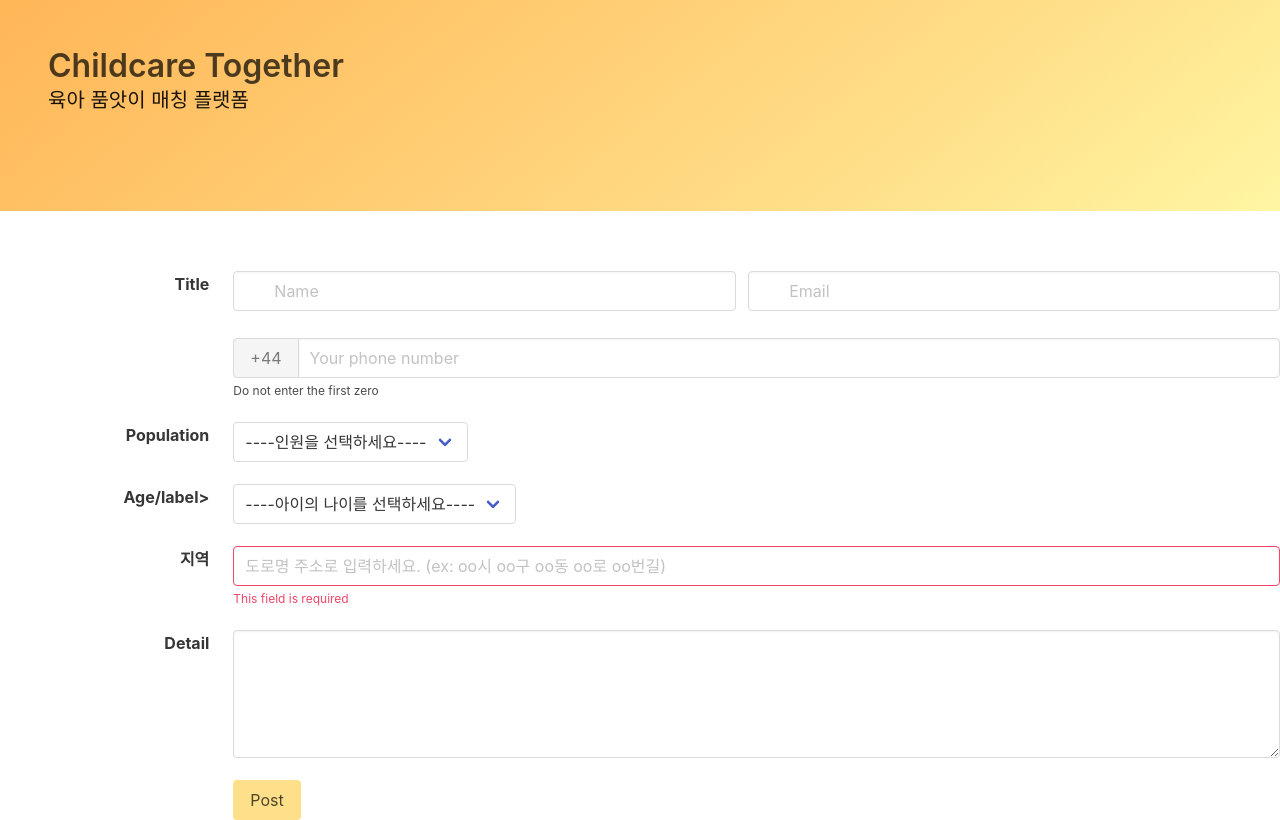
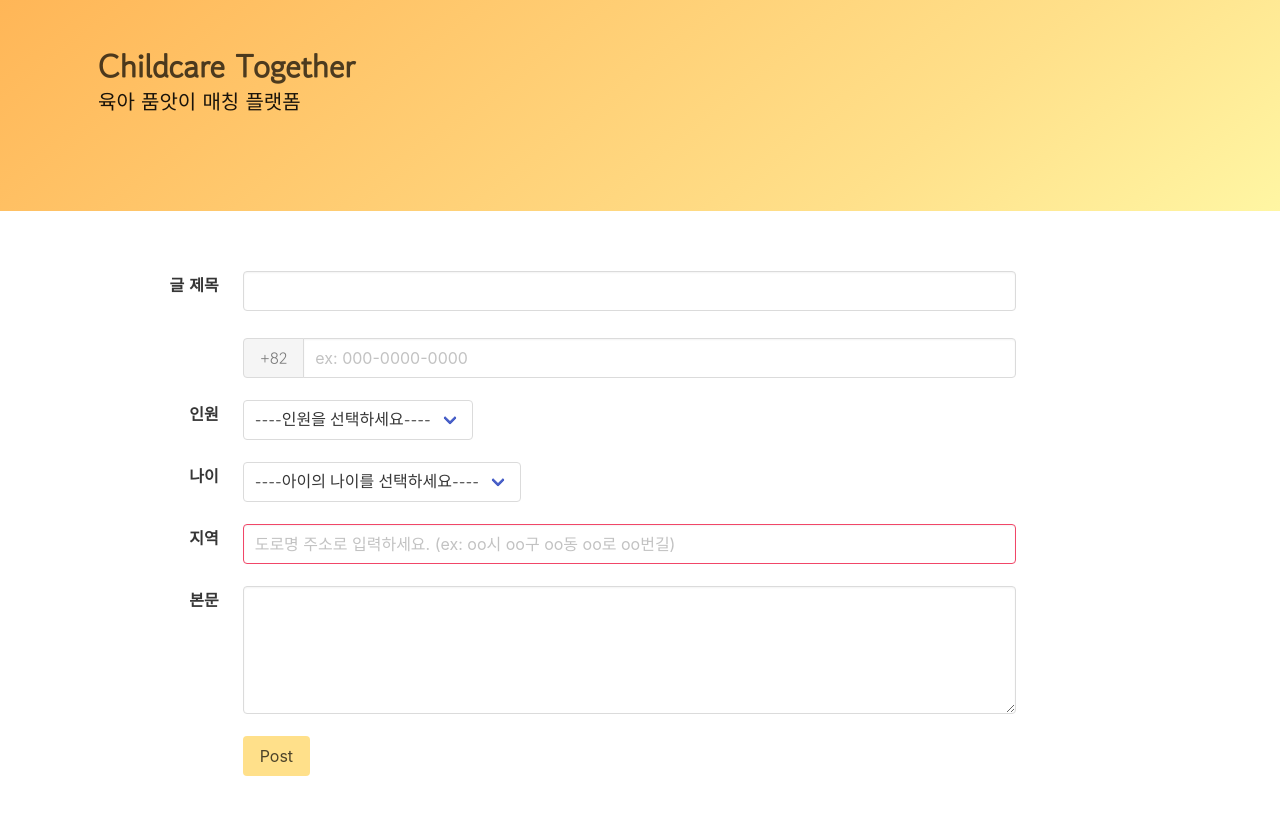
Before and after one commit to chw-owo/ChildCare, a Flask app: page /postingPage in a window 1280 px wide. After the commit the page ends 776 px from the top, so only its background shows below. Run offline with Flask 2, Linux system fonts and the light colour scheme.

Commit message:
postingPage1

```diff
--- a/app.py
+++ b/app.py
@@ -4,15 +4,11 @@ app = Flask(__name__)
 ## 메인페이지
 @app.route('/')
 def home():
-    return render_template('index.html')
+    return render_template('mainPage.html')
 
 @app.route('/postingPage')
 def post():
     return render_template('postingPage.html')
 
-@app.route('/testPage')
-def test():
-    return render_template('testPage.html')
-
 if __name__ == '__main__':
     app.run('0.0.0.0', port=5000, debug=True)
--- a/templates/postingPage.html
+++ b/templates/postingPage.html
@@ -8,18 +8,28 @@
 
     <!-- Bulma CSS 링크 -->
     <link rel="stylesheet" href="https://cdn.jsdelivr.net/npm/bulma@0.9.1/css/bulma.min.css">
-
+{#google font 링크#}
+    <link rel="preconnect" href="https://fonts.googleapis.com">
+    <link rel="preconnect" href="https://fonts.gstatic.com" crossorigin>
+    <link href="https://fonts.googleapis.com/css2?family=Gowun+Dodum&family=Nunito&family=Ubuntu:ital,wght@0,300;1,400&display=swap" rel="stylesheet">
 <style>
+    * {
+        font-family: 'Gowun Dodum';
+    }
     .hero{
         padding-bottom: 50px;
     }
-    .wrap{
+    .container{
         padding-top: 50px;
+        padding-right: 200px;
     }
     .field{
         padding-top: 5px;
     }
-
+    .title-box
+    {
+        padding-left: 50px;
+    }
 
 </style>
 </head>
@@ -27,6 +37,7 @@
 
     <section class="hero is-warning is-bold">
       <div class="hero-body">
+          <div class="title-box">
             <p class="title">
               Childcare Together
             </p>
@@ -34,33 +45,24 @@
               육아 품앗이 매칭 플랫폼
             </p>
           </div>
+      </div>
     </section>
 
-    <div class="wrap">
+    <div class="container">
         <div class="field is-horizontal">
           <div class="field-label is-normal">
-            <label class="label">Title</label>
+            <label class="label">글 제목</label>
           </div>
           <div class="field-body">
             <div class="field">
               <p class="control is-expanded has-icons-left">
-                <input class="input" type="text" placeholder="Name">
+                <input class="input" type="text">
                 <span class="icon is-small is-left">
                   <i class="fas fa-user"></i>
                 </span>
               </p>
             </div>
-            <div class="field">
-              <p class="control is-expanded has-icons-left has-icons-right">
-                <input class="input" type="email" placeholder="Email">
-                <span class="icon is-small is-left">
-                  <i class="fas fa-envelope"></i>
-                </span>
-                <span class="icon is-small is-right">
-                  <i class="fas fa-check"></i>
-                </span>
-              </p>
-            </div>
+
           </div>
         </div>
 
@@ -71,27 +73,26 @@
               <div class="field has-addons">
                 <p class="control">
                   <a class="button is-static">
-                    +44
+                    +82
                   </a>
                 </p>
                 <p class="control is-expanded">
-                  <input class="input" type="tel" placeholder="Your phone number">
+                  <input class="input" type="tel" placeholder="ex: 000-0000-0000">
                 </p>
               </div>
-              <p class="help">Do not enter the first zero</p>
             </div>
           </div>
         </div>
 
         <div class="field is-horizontal">
           <div class="field-label is-normal">
-            <label class="label">Population</label>
+            <label class="label">인원</label>
           </div>
           <div class="field-body">
             <div class="field is-narrow">
               <div class="control">
                 <div class="select is-fullwidth">
-                  <select>
+                  <select style="font-family: 'Nunito', 'Gowun Dodum';">
                       <option selected>----인원을 선택하세요----</option>
                       <option value = "2">2</option>
                       <option value = "3">3</option>
@@ -108,13 +109,13 @@
 
         <div class="field is-horizontal">
           <div class="field-label is-normal">
-            <label class="label">Age/label>
+            <label class="label"> 나이 </label>
           </div>
           <div class="field-body">
             <div class="field is-narrow">
               <div class="control">
                 <div class="select is-fullwidth">
-                  <select>
+                  <select style = "font-family: 'Nunito', 'Gowun Dodum';">
                       <option selected>----아이의 나이를 선택하세요----</option>
                       <option value = "1">1</option>
                       <option value = "2">2</option>
@@ -140,16 +141,13 @@
               <div class="control">
                 <input class="input is-danger" type="text" placeholder="도로명 주소로 입력하세요. (ex: oo시 oo구 oo동 oo로 oo번길)">
               </div>
-              <p class="help is-danger">
-                This field is required
-              </p>
             </div>
           </div>
         </div>
 
         <div class="field is-horizontal">
           <div class="field-label is-normal">
-            <label class="label">Detail</label>
+            <label class="label">본문</label>
           </div>
           <div class="field-body">
             <div class="field">
```
Also changed, not shown: templates/testPage.html (deleted, +0 -10 lines), templates/mainPage.html (renamed from templates/index.html). Lines whose indentation alone changed are shown as unchanged.
